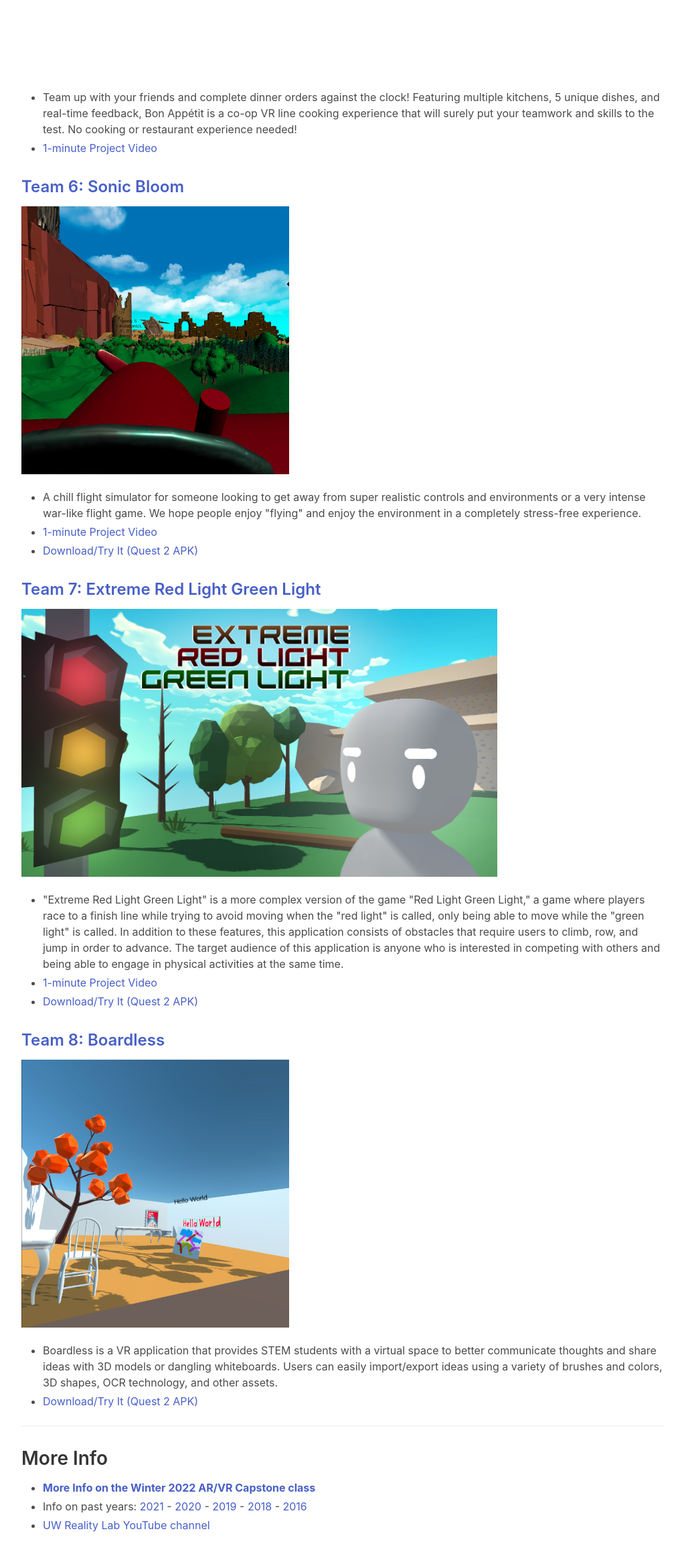
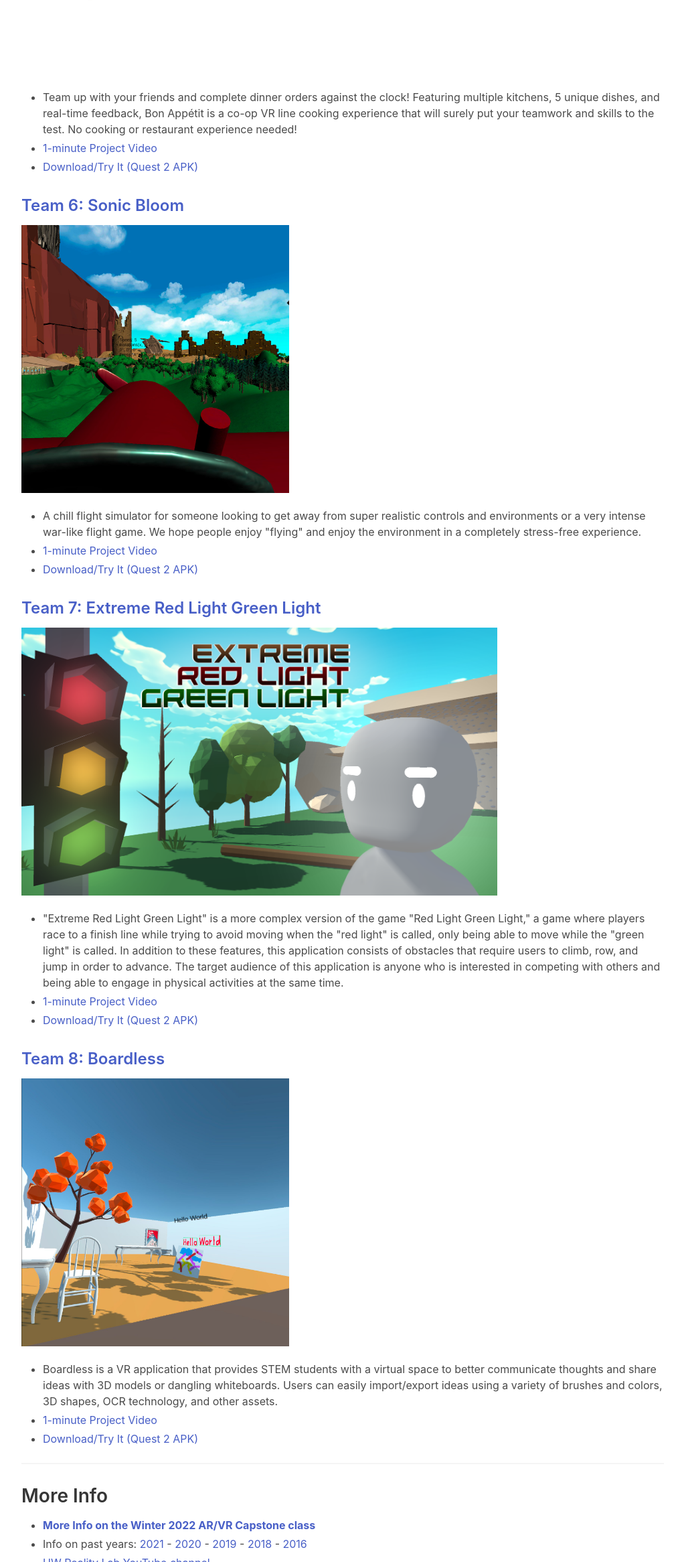
Before and after one commit to UWRealityLab/capstone-website-sp24, a plain HTML site: page demo-day/index.html in a window 1280 px wide. Shown: the part 4182-6514 px from the top of the page at 67% size, without its empty margins (128-1147 px from the left). Drawn offline with nearby package versions, Linux system fonts and the light colour scheme; some packages are replaced by stand-ins of ours; files that its build step writes are made by us from their sources; some icons are missing; a web font is replaced by a local one.

Commit message:
adds final videos and demos

```diff
--- a/demo-day/index.html
+++ b/demo-day/index.html
@@ -241,7 +241,7 @@
 <ul>
 <li>Team up with your friends and complete dinner orders against the clock! Featuring multiple kitchens, 5 unique dishes, and real-time feedback, Bon Appétit is a co-op VR line cooking experience that will surely put your teamwork and skills to the test. No cooking or restaurant experience needed!</li>
 <li><a href="https://www.youtube.com/watch?v=QGYFc1AC1OA">1-minute Project Video</a></li>
-<!-- <li><a href="https://mvp-ballars.glitch.me/">Download/Try It</a></li> -->
+<li><a href="https://drive.google.com/file/d/1s1TLRLPFdzMAraKc-oeCpEbqt0ze6EyL/view?usp=sharing">Download/Try It (Quest 2 APK)</a></li>
 </ul>
 <h3><a href="https://uwrealitylab.github.io/xrcapstone22wi-team6/">Team 6: Sonic Bloom</a></h3>
 <p><img class="project-image" src="team6.jpeg"/></p>
@@ -261,7 +261,7 @@
 <p><img class="project-image" src="team8.jpg"/></p>
 <ul>
 <li>Boardless is a VR application that provides STEM students with a virtual space to better communicate thoughts and share ideas with 3D models or dangling whiteboards. Users can easily import/export ideas using a variety of brushes and colors, 3D shapes, OCR technology, and other assets.</li>
-<!-- <li><a href="https://youtu.be/dUrnEzq_q60">1-minute Project Video</a></li> -->
+<li><a href="https://www.youtube.com/watch?v=s1jywojWWd0">1-minute Project Video</a></li>
 <li><a href="https://drive.google.com/file/d/15EJ-dmVbOEUx-mu4IugVJMeo6rKYY5Fd/view?usp=sharing">Download/Try It (Quest 2 APK)</a></li>
 </ul>
 <div class="hr"><hr/></div><h2>More Info</h2>
```
